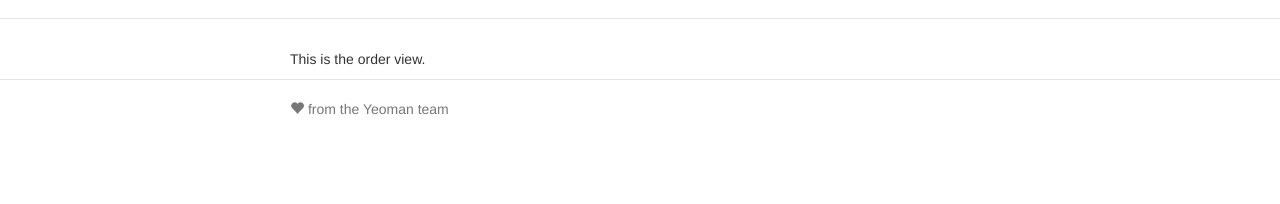
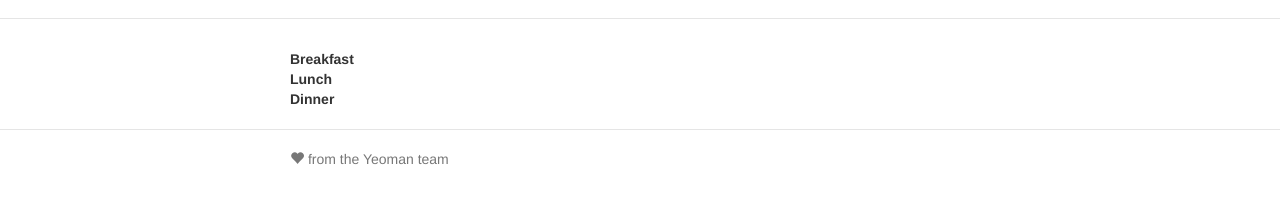
Before and after one commit to richardkalehoff/FEF-Angular-script-project, a website: page app/index.html in a window 1280 px wide. Shown: the part 54-258 px from the top of the page. Drawn offline with nearby package versions, Linux system fonts and the light colour scheme; files that its build step writes are made by us from their sources.

Commit message:
update order template to show meals

```diff
--- a/app/views/order.html
+++ b/app/views/order.html
@@ -1 +1,15 @@
-<p>This is the order view.</p>
+<div class="row">
+  <div class="col-md-2">
+    <dl>
+      <dt>Breakfast</dt>
+      <dd>
+      </dd>
+      <dt>Lunch</dt>
+      <dd>
+      </dd>
+      <dt>Dinner</dt>
+      <dd>
+      </dd>
+    </dl>
+  </div>
+</div>
```
